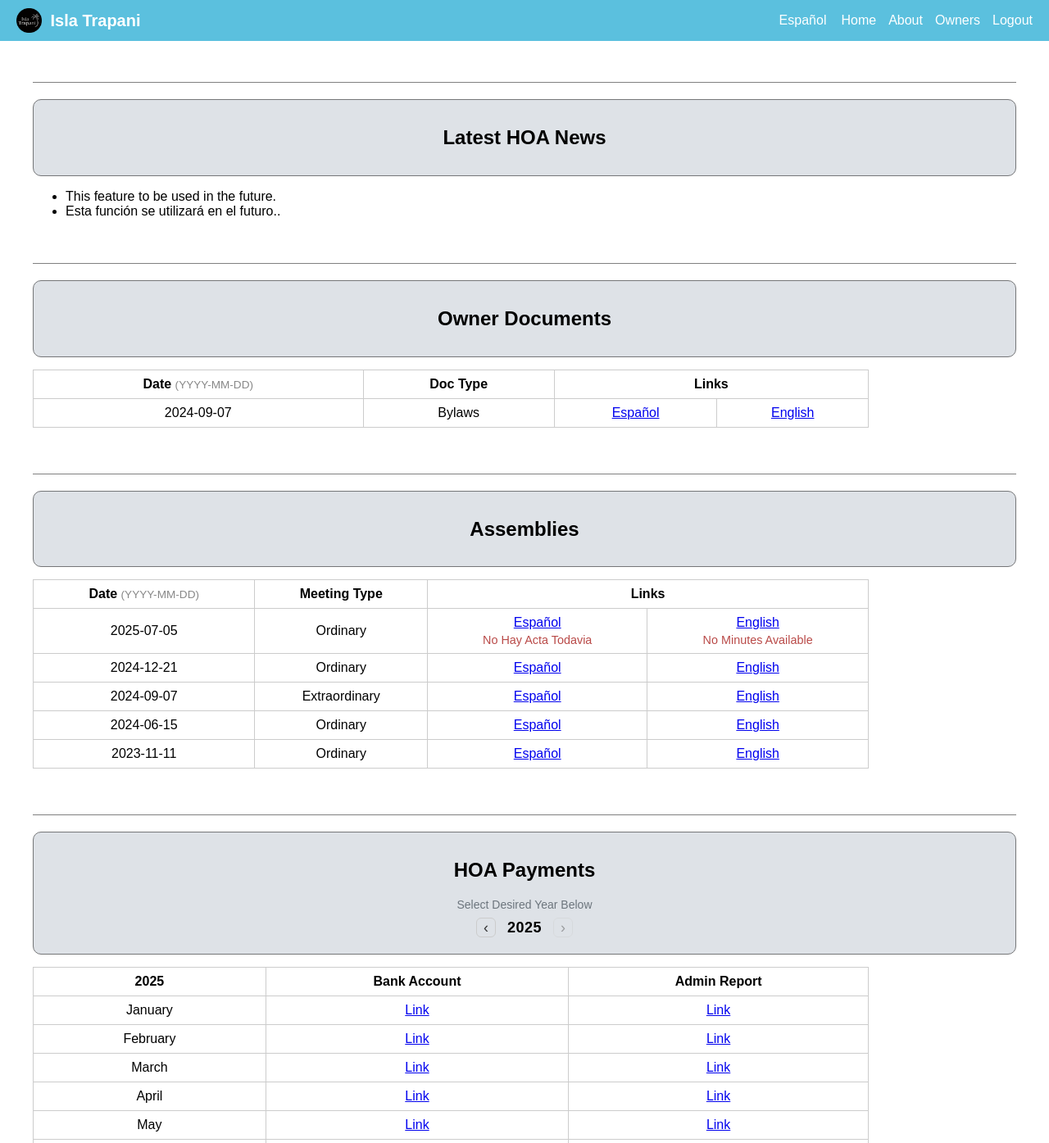
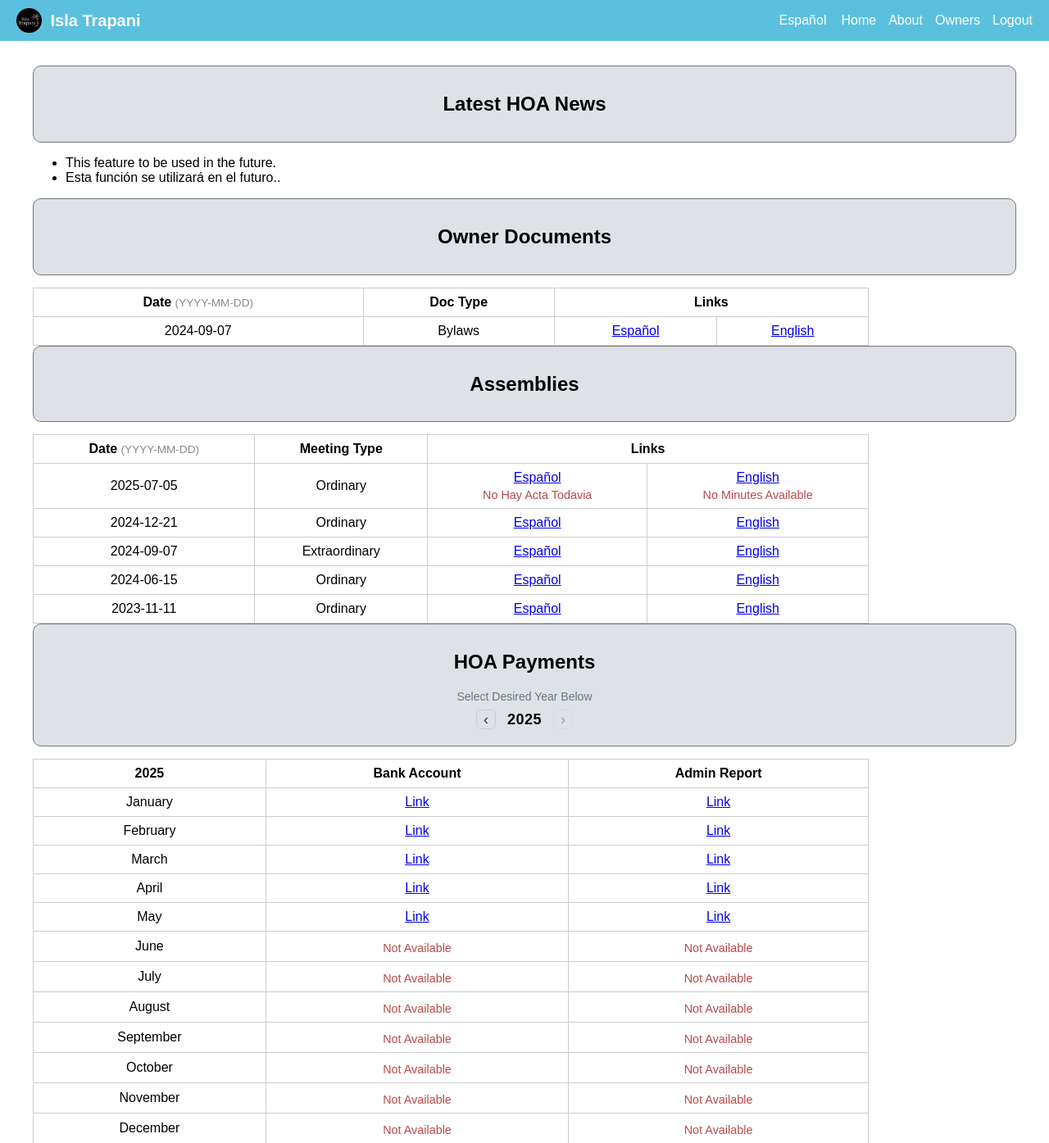
Before and after one commit to grdino/isla-trapani, a Next.js app: page /owners in a window 1280 px wide. Shown: the top 1395 px of the page at 82% size. Built offline with nearby package versions, Linux system fonts and the light colour scheme; sample sign-in values are in the browser's storage.

Commit message:
Heading work

```diff
--- a/pages/owners.js
+++ b/pages/owners.js
@@ -73,7 +73,6 @@ export default function Owners() {
           {/* ------------------------------------- */}
           {/* New Section: Latest HOA News   */}
           {/* ------------------------------------- */}
-          <hr className="full-line" />
           <div className="heading-band">
            <h2 style={{ textAlign: 'center' }}>{t('owners_news')}</h2>
           </div>
@@ -87,8 +86,6 @@ export default function Owners() {
           {/* ------------------------------------- */}
           {/* New Section: Documentos / Documents   */}
           {/* ------------------------------------- */}
-          <br />
-          <hr className="full-line" />
           <div className="heading-band">
            <h2 style={{ textAlign: 'center' }}>{t('owners_docs')}</h2>
           </div>
@@ -123,8 +120,6 @@ export default function Owners() {
           {/* ------------------------------------- */}
           {/* New Section: Asambleas / Assemblies   */}
           {/* ------------------------------------- */}
-          <br /> <br />
-          <hr className="full-line" />
           <div className="heading-band">
             <h2 style={{ textAlign: 'center' }}>{t('assemblies')}</h2>
           </div>
@@ -209,10 +204,6 @@ export default function Owners() {
           {/* ------------------------------------- */}
           {/* New Section: Cuotas / HOA Payments    */}
           {/* ------------------------------------- */}
-          <br />
-          <br />
-          <hr className="full-line" />
-
           <div className="heading-band">
             <h2 style={{ textAlign: 'center' }}>{t('hoa_payments')}</h2>
 
```
